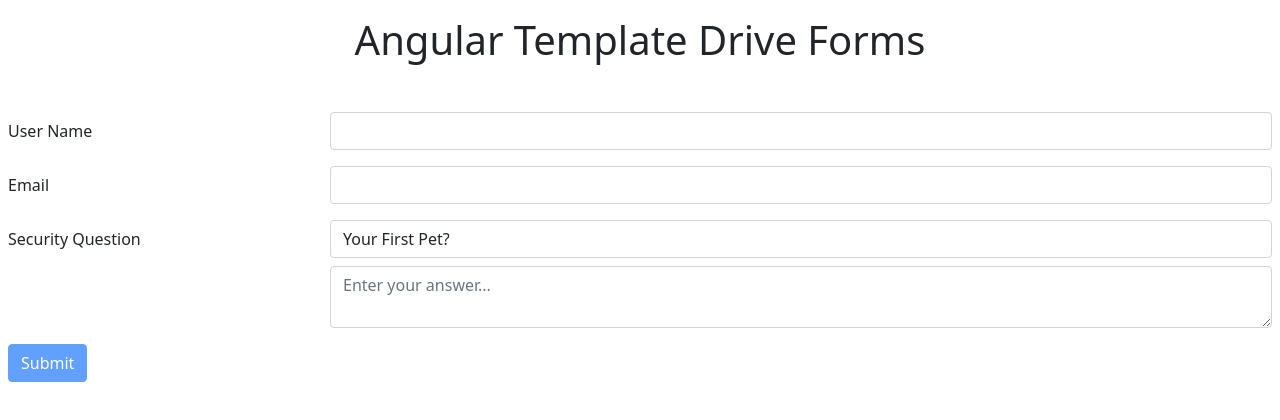
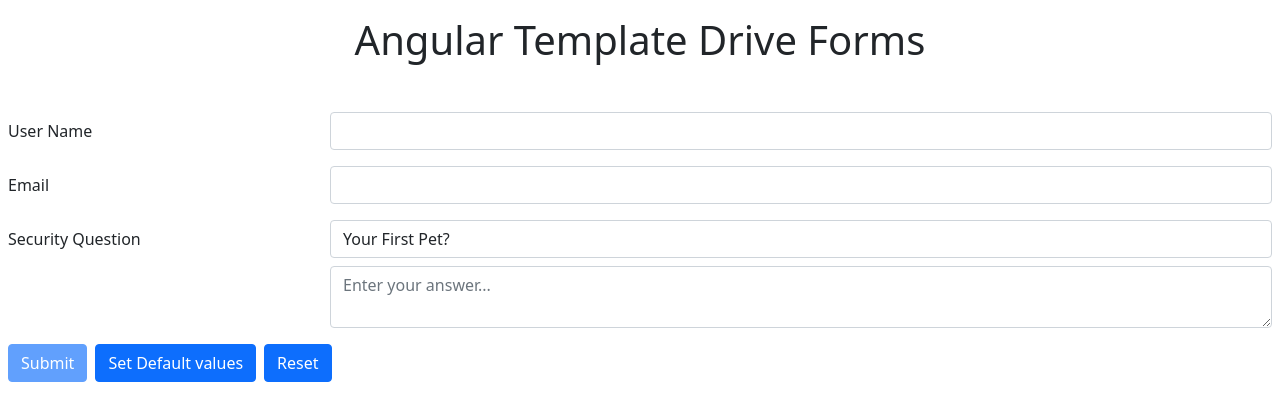
Before and after one commit to varshithrajbasa/Angular-TD-Forms, an Angular app: page / in a window 1280 px wide. Shown: the top 420 px of the page. Built offline with nearby package versions, Linux system fonts and the light colour scheme.

Commit message:
Added set Default, Reset states

```diff
--- a/src/app/tdform/tdform.component.html
+++ b/src/app/tdform/tdform.component.html
@@ -57,9 +57,17 @@
         >
       </div>
     </div>
-    <button class="btn btn-primary" type="submit" [disabled]="!f.valid">
+    <div class="d-flex">
+    <button class="btn btn-primary me-2" type="submit" [disabled]="!f.valid">
       Submit
     </button>
+    <button class="btn btn-primary me-2" (click)="setDefault()">
+      Set Default values
+    </button>
+    <button class="btn btn-primary me-2" type="reset">
+      Reset
+    </button>
+  </div>
   </form>
   <div class="mb-3 row">
     <div>{{ uname }}</div>
--- a/src/app/tdform/tdform.component.ts
+++ b/src/app/tdform/tdform.component.ts
@@ -22,5 +22,14 @@
     this.emailId = this.signUpForm.value.email;
     this.sec = this.signUpForm.value.security;
   }
+  setDefault(){
+    this.signUpForm.form.patchValue(
+      {
+        "username": "test",
+        "email": "test@test.com",
+        "security": "test Answer"
+    }
+    )
+  }
 
 }
```
